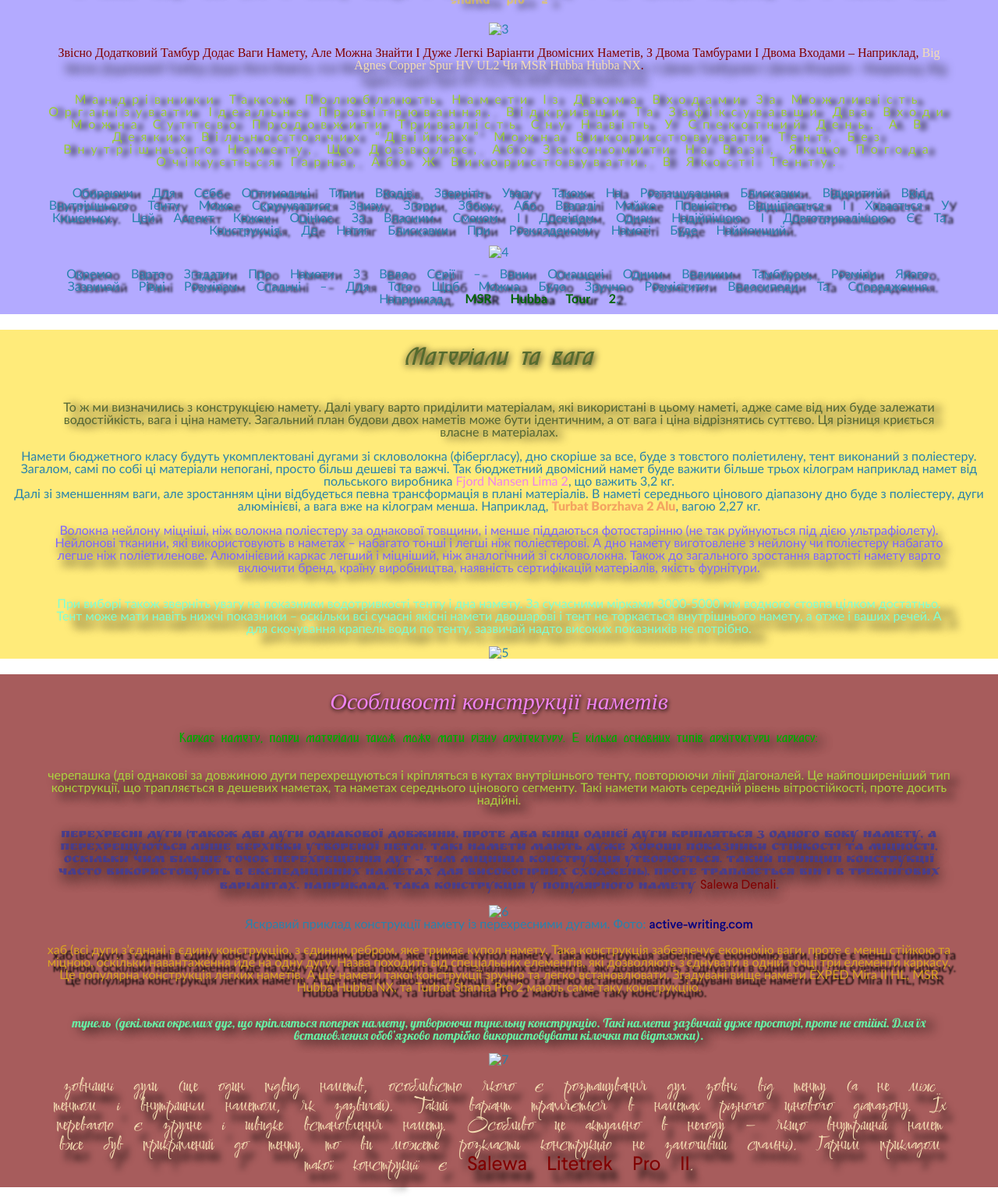
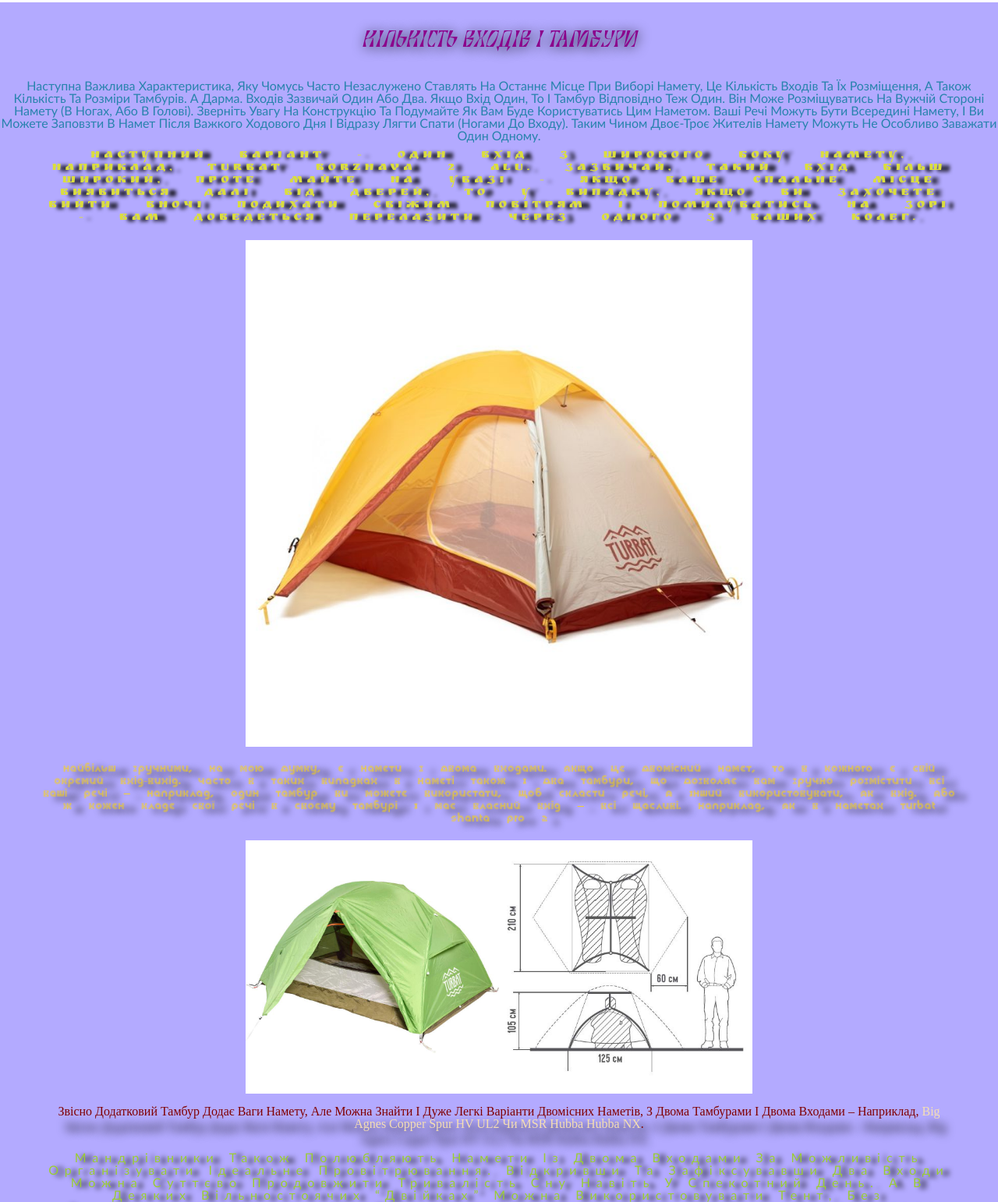
Before and after one commit to Berez85/Autumn_Lesson_5, a plain HTML site: page index.html in a window 1280 px wide. Shown: the part 2491-4033 px from the top of the page at 78% size. Drawn offline with Linux system fonts and the light colour scheme; the site is published under a folder, as on GitHub Pages, so addresses that start at the root find nothing; a web font is replaced by a local one.

Commit message:
Update index.html

```diff
--- a/index.html
+++ b/index.html
@@ -28,19 +28,19 @@
 				<p class="text-four">Якщо ж подорожуєте зазвичай великою компанією – краще подумати про 3-4 місний намет. Для чотирьох людей економніше по вазі нести один великий намет, ніж кілька менших. Крім того у випадку негоди ви зможете спокійно там розміститись, щоб поспілкуватись і поділитись враженнями після мандрівного дня.</p>
 				<p class="text-five">Намети для більш ніж 4-х людей вважаються кемпінговими. Для їх встановлення потрібна досить велика площа, а ще вони надто важкі та громіздкі для того щоб їх нести з собою в рюкзаку. Проте це дуже комфортний варіант для фестивалів, виїздів машиною на природу і для великих компаній. Переважно в таких наметах окрім спального місця є один, або два великих тамбури, або навіть ціла “кімната” де можна розкласти столик з кріслами чи заховати речі від негоди, тощо.</p>
 				<p class="text-six">Загалом не зле перед покупкою ще раз переглянути параметри обраного намету – висота стелі впливає на те, наскільки зручно вам буде сидіти в цьому наметі, також перевірте і порівняйте ширину і довжину спальні та ваших килимків. Оскільки при тій же місткості – різні виробники наметів і різні моделі одного виробника можуть мати різні габарити.</p>
-				<img src="/img/1.jpg" alt="1" width="650">
+				<img src="img/1.jpg" alt="1" width="650">
 			</div>
 			<div class="block-one">
 				<h2 class="subtitle-two" id="2">Кількість входів і тамбури</h2>
 				<p class="text-seven">Наступна важлива характеристика, яку чомусь часто незаслужено ставлять на останнє місце при виборі намету, це кількість входів та їх розміщення, а також кількість та розміри тамбурів. А дарма. Входів зазвичай один або два. Якщо вхід один, то і тамбур відповідно теж один. Він може розміщуватись на вужчій стороні намету (в ногах, або в голові). Зверніть увагу на конструкцію та подумайте як вам буде користуватись цим наметом. Ваші речі можуть бути всередині намету, і ви можете заповзти в намет після важкого ходового дня і відразу лягти спати (ногами до входу). Таким чином двоє-троє жителів намету можуть не особливо заважати один одному.</p>
 				<p class="text-eight">Наступний варіант – один вхід з широкого боку намету, наприклад, Turbat Borzhava 2 Alu. Зазвичай, такий вхід більш широкий, проте майте на увазі – якщо ваше спальне місце виявиться далі від дверей, то у випадку, якщо ви захочете вийти вночі подихати свіжим повітрям і помилуватись на зорі – вам доведеться перелазити через одного з ваших колег.</p>
-				<img src="/img/2.jpg" alt="2" width="650">
+				<img src="img/2.jpg" alt="2" width="650">
 				<p class="text-nine">Найбільш зручними, на мою думку, є намети з двома входами. Якщо це двомісний намет, то в кожного є свій окремий вхід-вихід. Часто в таких випадках в наметі також і два тамбури, що дозволяє вам зручно розмістити всі ваші речі – наприклад, один тамбур ви можете використати, щоб скласти речі, а інший використовувати, як вхід. Або ж кожен кладе свої речі в своєму тамбурі і має власний вхід – всі щасливі. Наприклад, як в наметах Turbat Shanta Pro 2</p>
-				<img src="/img/3.jpg" alt="3" width="650">
+				<img src="img/3.jpg" alt="3" width="650">
 				<p class="text-ten">Звісно додатковий тамбур додає ваги намету, але можна знайти і дуже легкі варіанти двомісних наметів, з двома тамбурами і двома входами – наприклад, <span class="big">Big Agnes Copper Spur HV UL2 чи MSR Hubba Hubba NX</span>.</p>
 				<p class="text-eleven">Мандрівники також полюбляють намети із двома входами за можливість організувати ідеальне провітрювання. Відкривши та зафіксувавши два входи можна суттєво продовжити тривалість сну навіть у спекотний день. А в деяких вільностоячих “двійках” можна використовувати тент, без внутрішнього намету, що дозволяє, або зекономити на вазі, якщо погода очікується гарна, або ж використовувати, в якості тенту.</p>
 				<p class="text-twelve">Обираючи для себе оптимальні типи входів, зверніть увагу також на розташування блискавки. Відкритий вхід внутрішнього тенту може скручуватися знизу, згори, збоку, або взагалі майже повністю відщіпається і ховається у кишеньку. Цей аспект кожен оцінює за власним смаком і досвідом, однак надійнішою і довготривалішою є та конструкція, де натяг блискавки при розкладеному наметі буде найменший.</p>
-				<img src="/img/4.jpg" alt="4" width="650">
+				<img src="img/4.jpg" alt="4" width="650">
 				<p class="text-twelve">Окремо варто згадати про намети з вело серії – вони оснащені одним великим тамбуром, розміри якого, зазвичай рівні розмірам спальні – для того щоб можна було зручно розмістити велосипеди та спорядження. Наприклад, <span class="msr">MSR Hubba Tour 2</span>.</p>
 			</div>
 			<div class="block-two">
@@ -50,18 +50,18 @@
 				<p class="text-fourteen">Далі зі зменшенням ваги, але зростанням ціни відбудеться певна трансформація в плані матеріалів. В наметі середнього цінового діапазону дно буде з поліестеру, дуги алюмінієві, а вага вже на кілограм менша. Наприклад, <span class="turbat">Turbat Borzhava 2 Alu</span>, вагою 2,27 кг.</p>
 				<p class="text-fifteen">Волокна нейлону міцніші, ніж волокна поліестеру за однакової товщини, і менше піддаються фотостарінню (не так руйнуються під дією ультрафіолету). Нейлонові тканини, які використовують в наметах – набагато тонші і легші ніж поліестерові. А дно намету виготовлене з нейлону чи поліестеру набагато легше ніж поліетиленове. Алюмінієвий каркас легший і міцніший, ніж аналогічний зі скловолокна. Також до загального зростання вартості намету варто включити бренд, країну виробництва, наявність сертифікацій матеріалів, якість фурнітури.</p>
 				<p class="text-sixteen">При виборі також зверніть увагу на показники водотривкості тенту і дна намету. За сучасними мірками 3000-5000 мм водного стовпа цілком достатньо. Тент може мати навіть нижчі показники – оскільки всі сучасні якісні намети двошарові і тент не торкається внутрішнього намету, а отже і ваших речей. А для скочування крапель води по тенту, зазвичай надто високих показників не потрібно.</p>
-				<img src="/img/5.jpg" alt="5" width="650">
+				<img src="img/5.jpg" alt="5" width="650">
 			</div>
 			<div class="block-three">
 				<h2 class="subtitle-four" id="4">Особливості конструкції наметів</h2>
 				<p class="text-seventeen">Каркас намету, попри матеріали також може мати різну архітектуру. Є кілька основних типів архітектури каркасу:</p>
 				<p class="text-eighteen">черепашка (дві однакові за довжиною дуги перехрещуються і кріпляться в кутах внутрішнього тенту, повторюючи лінії діагоналей. Це найпоширеніший тип конструкції, що трапляється в дешевих наметах, та наметах середнього цінового сегменту. Такі намети мають середній рівень вітростійкості, проте досить надійні.</p>
 				<p class="text-nineteen">перехресні дуги (також дві дуги однакової довжини, проте два кінці однієї дуги кріпляться з одного боку намету, а перехрещуються лише верхівки утвореної петлі. Такі намети мають дуже хороші показники стійкості та міцності, оскільки чим більше точок перехрещення дуг – тим міцніша конструкція утворюється. Такий принцип конструкції часто використовують в експедиційних наметах для високогірних сходжень), проте трапляється він і в трекінгових варіантах. Наприклад, така конструкція у популярного намету <span class="saleva">Salewa Denali</span>.</p>
-				<img src="/img/6.jpg" alt="6" width="650">
+				<img src="img/6.jpg" alt="6" width="650">
 				<p>Яскравий приклад конструкції намету із перехресними дугами. Фото: <span class="site">active-writing.com</span></p>
 				<p class="text-twenty">хаб (всі дуги з’єднані в єдину конструкцію, з єдиним ребром, яке тримає купол намету. Така конструкція забезпечує економію ваги, проте є менш стійкою та міцною, оскільки навантаження йде на одну дугу. Назва походить від спеціальних елементів, які дозволяють з’єднувати в одній точці три елементи каркасу. Це популярна конструкція легких наметів. А ще намети такої конструкції зручно та легко встановлювати. Згадувані вище намети EXPED Mira II HL, MSR Hubba Hubba NX, та Turbat Shanta Pro 2 мають саме таку конструкцію. </p>
 				<p class="text-thirty">тунель (декілька окремих дуг, що кріпляться поперек намету, утворюючи тунельну конструкцію. Такі намети зазвичай дуже просторі, проте не стійкі. Для їх встановлення обов’язково потрібно використовувати кілочки та відтяжки).</p>
-				<img src="/img/7.jpg" alt="7" width="650">
+				<img src="img/7.jpg" alt="7" width="650">
 				<p class="text-forty-one ">зовнішні дуги (ще один підвид наметів, особливістю якого є розташування дуг зовні від тенту (а не між тентом і внутрішнім наметом, як зазвичай). Такий варіант трапляється в наметах різного цінового діапазону. Їх перевагою є зручне і швидке встановлення намету. Особливо це актуально в негоду – якщо внутрішній намет вже був прикріплений до тенту, то ви можете розкласти конструкцію не замочивши спальні). Гарним прикладом такої конструкції є <span class="saleva">Salewa Litetrek Pro II</span>. </p>
 			</div>
 		</main>
```
